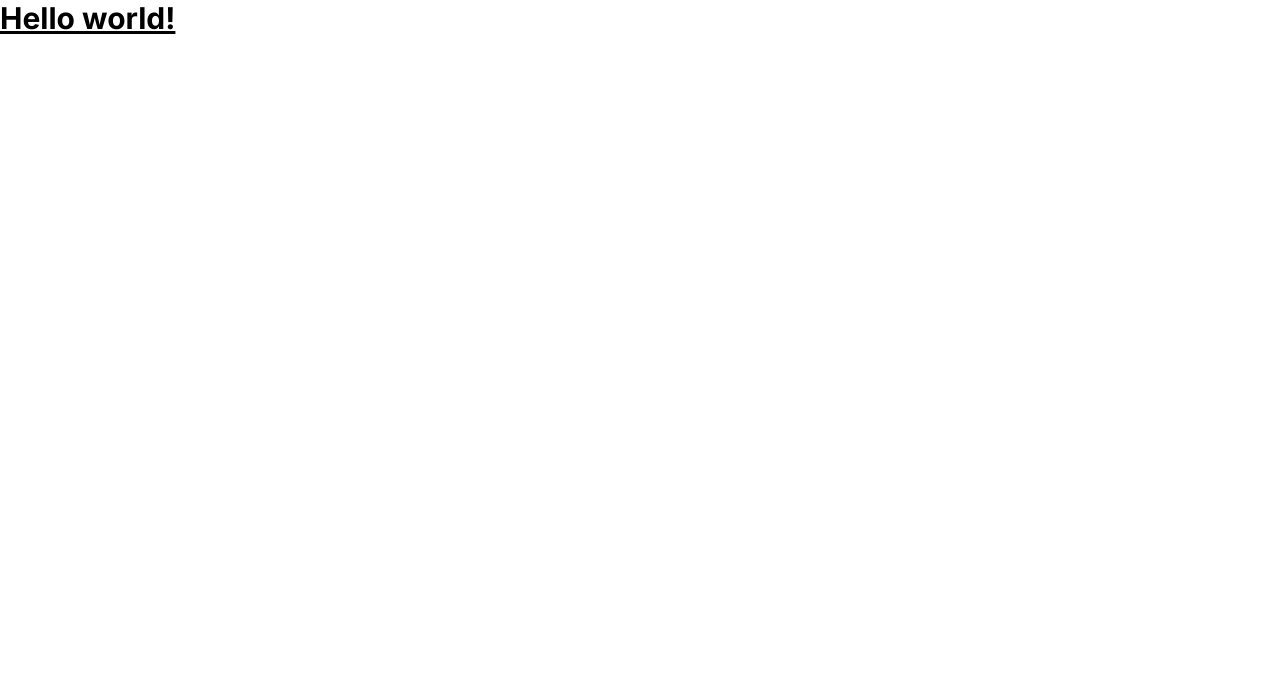
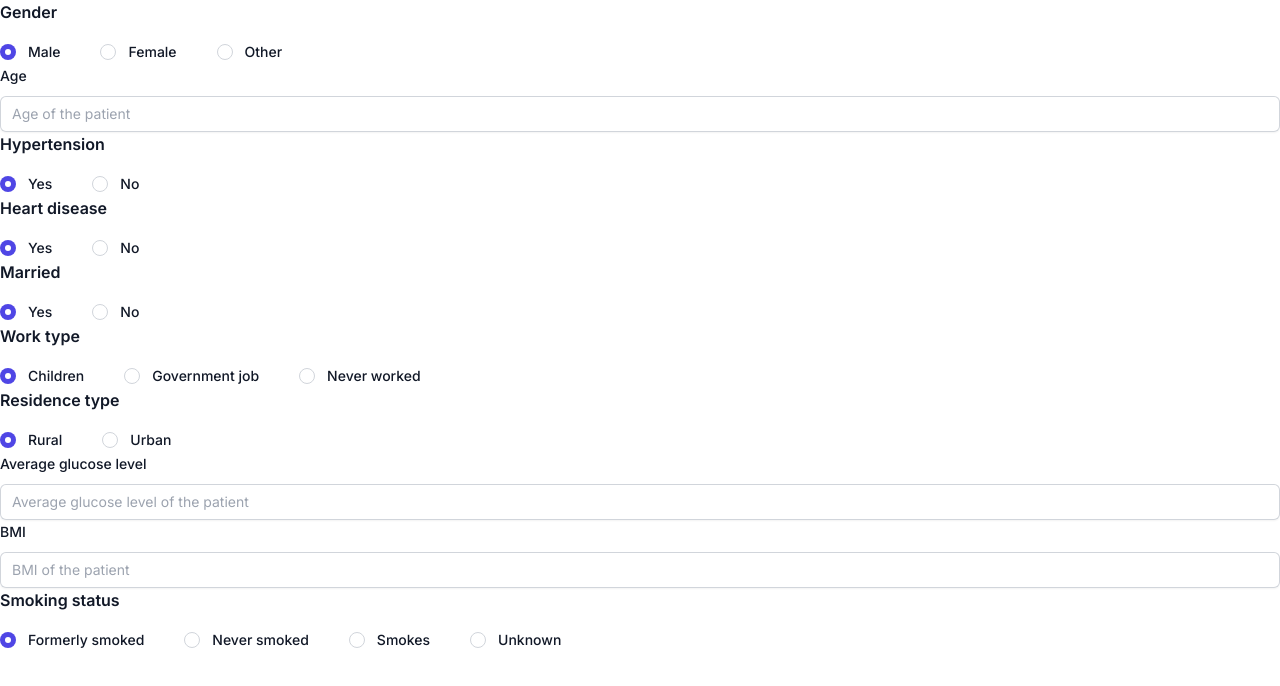
Before and after one commit to Remi-deronzier/mediml-front, a React (Vite) app: page / in a window 1280 px wide. Shown: the top 686 px of the page. Built offline with nearby package versions, Linux system fonts and the light colour scheme; the HTML template or start-up script is replaced by a standard one.

Commit message:
feat(app): update design of the global app

```diff
--- a/src/App.tsx
+++ b/src/App.tsx
@@ -1,5 +1,7 @@
+import StrokeView from '@features/stroke/view/StrokeView';
+
 function App() {
-  return <h1 className="text-3xl font-bold underline">Hello world!</h1>;
+  return <StrokeView />;
 }
 
 export default App;
--- a/tsconfig.json
+++ b/tsconfig.json
@@ -24,6 +24,7 @@
       "@api/*": ["./src/api/*"],
       "@hooks/*": ["./src/hooks/*"],
       "@utils/*": ["./src/utils/*"],
+      "@features/*": ["./src/features/*"]
     }
   },
   "include": ["src"],
```
Also changed, not shown: .prettierrc.cjs.
